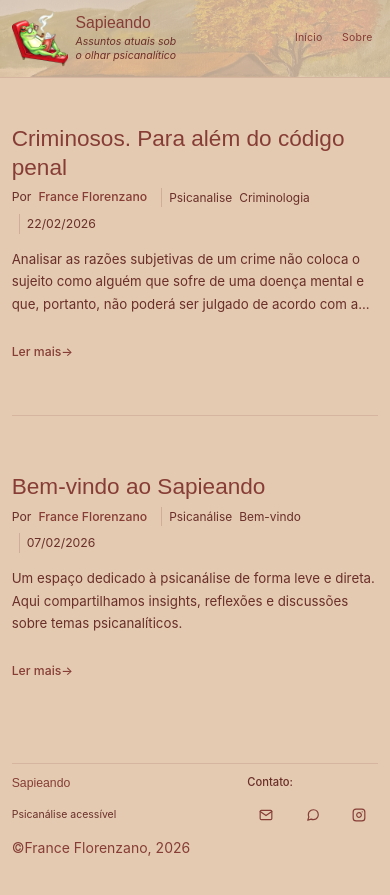
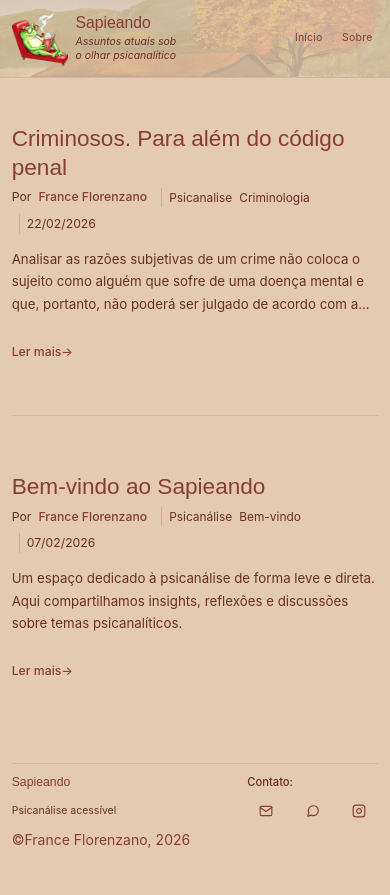
Before and after one commit to psifranceflorenzano/sapieando, a Jekyll site: the page built from index.html, in a window 390 px wide. Shown: the top 895 px of the page. Built offline with Jekyll 4.4.1, drawn with Linux system fonts in a browser that asks for light colours; some web fonts are replaced.

Commit message:
footer rows even more closer

```diff
--- a/assets/css/main.css
+++ b/assets/css/main.css
@@ -842,8 +842,8 @@
     display: grid;
     grid-template-columns: 1fr auto;
     grid-template-rows: auto auto auto;
-    gap: clamp(0.5rem, 1.5vw, 0.75rem);
-    row-gap: clamp(0.25rem, 1vw, 0.5rem);
+    column-gap: clamp(0.5rem, 1.5vw, 0.75rem);
+    row-gap: 0;
     align-items: center;
   }
 
@@ -852,6 +852,11 @@
     grid-column: 1;
     grid-row: 1;
     width: auto;
+    margin-bottom: 0.125rem;
+  }
+
+  .footer-brand .footer-title {
+    margin-bottom: 0;
   }
 
   .footer-brand .footer-tagline {
@@ -876,6 +881,7 @@
     color: #6B2F29;
     margin: 0;
     line-height: 1.3;
+    padding-top: 0;
   }
 
   .contact-icons {
@@ -891,7 +897,7 @@
     grid-row: 3;
     width: 100%;
     text-align: left;
-    margin-top: 0;
+    margin-top: clamp(0.25rem, 1vw, 0.5rem);
   }
 }
 
```
